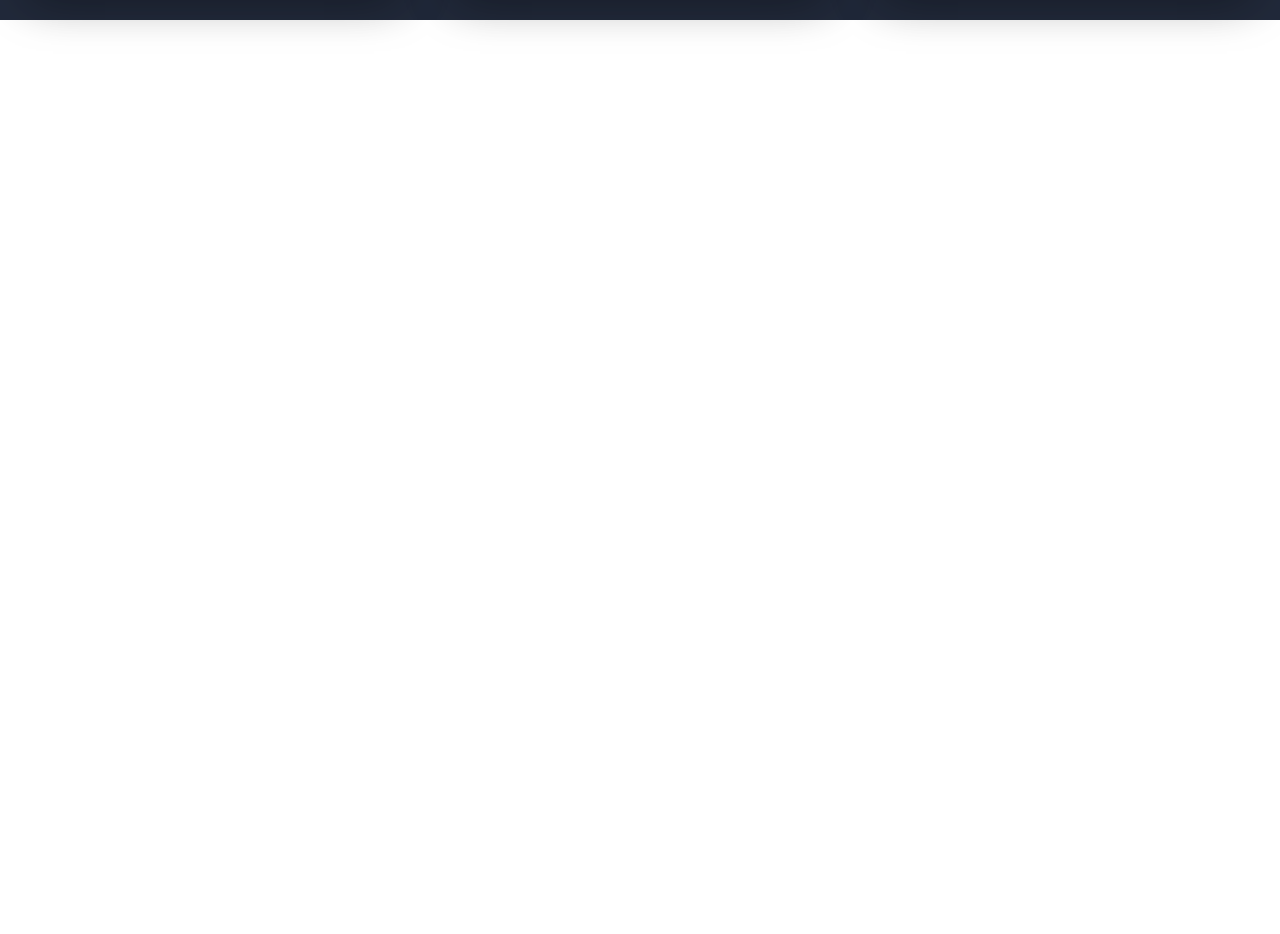
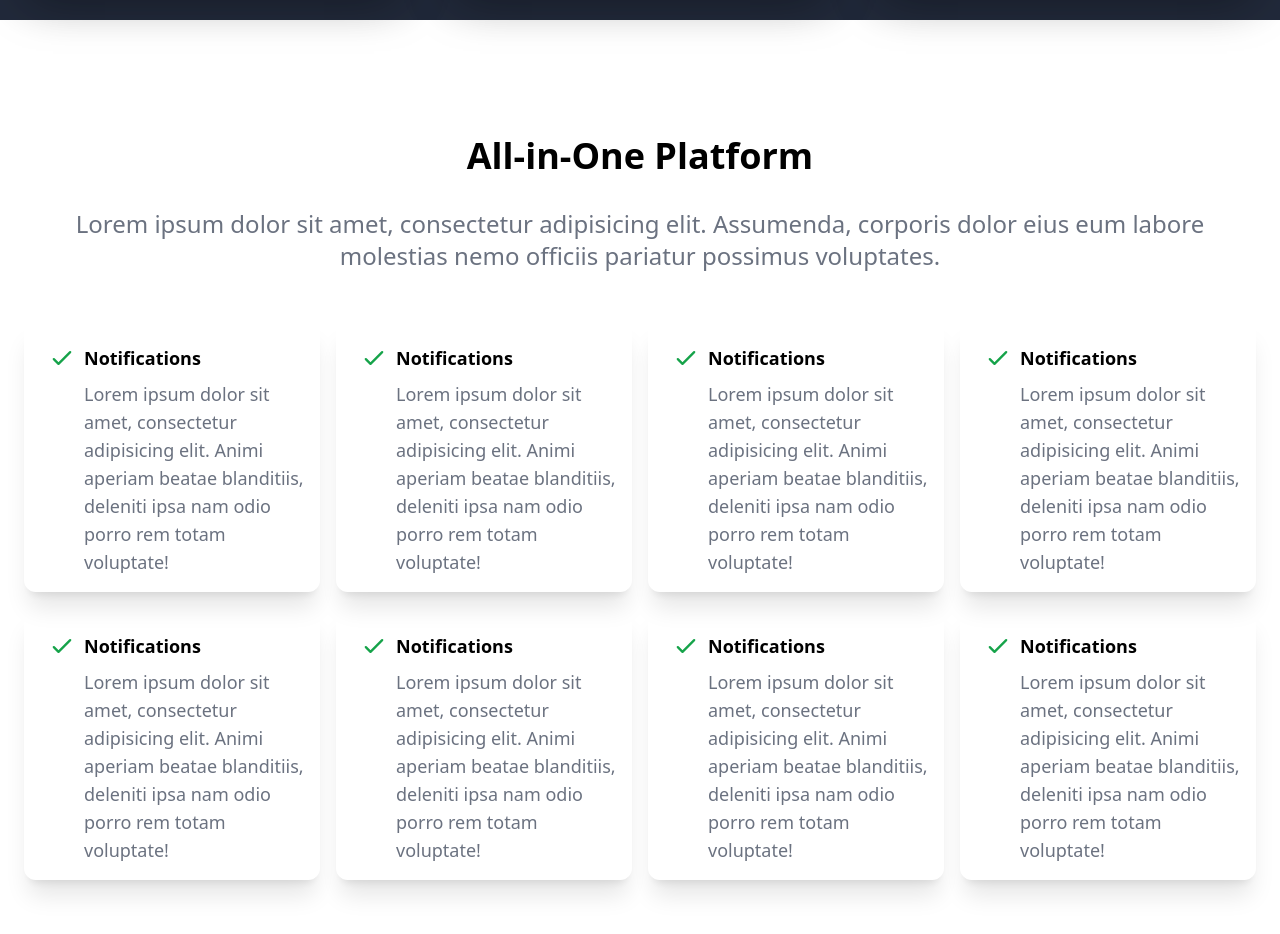
Before and after one commit to HermesZum/React-Tailwind-Cloud-Management, a React (Create React App) app in the folder cloud-management/: page / in a window 1280 px wide. Shown: the part 2020-2954 px from the top of the page. Before the commit the page ends 2140 px from the top, so only its background shows below. Built offline with nearby package versions, Linux system fonts and the light colour scheme; grey boxes are pictures that could not be loaded; the HTML template or start-up script is replaced by a standard one.

Commit message:
The AllInOne component has been created.

```diff
--- a/cloud-management/src/App.js
+++ b/cloud-management/src/App.js
@@ -2,6 +2,7 @@ import Navbar from "./components/Navbar";
 import Hero from "./components/Hero";
 import About from "./components/About";
 import Support from "./components/Support";
+import AllInOne from "./components/AllInOne";
 
 function App() {
   return (
@@ -10,6 +11,7 @@ function App() {
           <Hero/>
           <About/>
           <Support/>
+          <AllInOne/>
       </>
   );
 }
--- /dev/null
+++ b/cloud-management/src/components/AllInOne.jsx
@@ -0,0 +1,131 @@
+/* Importing the React library from the node_modules folder. */
+import React from 'react';
+/* Importing the CheckIcon from the heroicons package. */
+import { CheckIcon } from "@heroicons/react/outline";
+
+/**
+ * It returns the AllInOne component.
+ * @returns AllInOne component.
+ */
+const AllInOne = () => {
+    return (
+        <section className={ 'allInOneContainer' }>
+            <div className={ 'allInOneHeaderContainer' }>
+                <h2>All-in-One Platform</h2>
+                <p>
+                    Lorem ipsum dolor sit amet, consectetur adipisicing elit. Assumenda, corporis dolor eius eum labore
+                    molestias nemo officiis pariatur possimus voluptates.
+                </p>
+                <div className={ 'allInOneCards' }>
+
+                    <div className={ 'allInOneCard' }>
+                        <div>
+                            <CheckIcon className={ 'allInOneCardIcon' }/>
+                        </div>
+                        <div>
+                            <h3>Notifications</h3>
+                            <p>
+                                Lorem ipsum dolor sit amet, consectetur adipisicing elit. Animi aperiam beatae
+                                blanditiis, deleniti ipsa nam odio porro rem totam voluptate!
+                            </p>
+                        </div>
+                    </div>
+
+                    <div className={ 'allInOneCard' }>
+                        <div>
+                            <CheckIcon className={ 'allInOneCardIcon' }/>
+                        </div>
+                        <div>
+                            <h3>Notifications</h3>
+                            <p>
+                                Lorem ipsum dolor sit amet, consectetur adipisicing elit. Animi aperiam beatae
+                                blanditiis, deleniti ipsa nam odio porro rem totam voluptate!
+                            </p>
+                        </div>
+                    </div>
+
+                    <div className={ 'allInOneCard' }>
+                        <div>
+                            <CheckIcon className={ 'allInOneCardIcon' }/>
+                        </div>
+                        <div>
+                            <h3>Notifications</h3>
+                            <p>
+                                Lorem ipsum dolor sit amet, consectetur adipisicing elit. Animi aperiam beatae
+                                blanditiis, deleniti ipsa nam odio porro rem totam voluptate!
+                            </p>
+                        </div>
+                    </div>
+
+                    <div className={ 'allInOneCard' }>
+                        <div>
+                            <CheckIcon className={ 'allInOneCardIcon' }/>
+                        </div>
+                        <div>
+                            <h3>Notifications</h3>
+                            <p>
+                                Lorem ipsum dolor sit amet, consectetur adipisicing elit. Animi aperiam beatae
+                                blanditiis, deleniti ipsa nam odio porro rem totam voluptate!
+                            </p>
+                        </div>
+                    </div>
+
+                    <div className={ 'allInOneCard' }>
+                        <div>
+                            <CheckIcon className={ 'allInOneCardIcon' }/>
+                        </div>
+                        <div>
+                            <h3>Notifications</h3>
+                            <p>
+                                Lorem ipsum dolor sit amet, consectetur adipisicing elit. Animi aperiam beatae
+                                blanditiis, deleniti ipsa nam odio porro rem totam voluptate!
+                            </p>
+                        </div>
+                    </div>
+
+                    <div className={ 'allInOneCard' }>
+                        <div>
+                            <CheckIcon className={ 'allInOneCardIcon' }/>
+                        </div>
+                        <div>
+                            <h3>Notifications</h3>
+                            <p>
+                                Lorem ipsum dolor sit amet, consectetur adipisicing elit. Animi aperiam beatae
+                                blanditiis, deleniti ipsa nam odio porro rem totam voluptate!
+                            </p>
+                        </div>
+                    </div>
+
+                    <div className={ 'allInOneCard' }>
+                        <div>
+                            <CheckIcon className={ 'allInOneCardIcon' }/>
+                        </div>
+                        <div>
+                            <h3>Notifications</h3>
+                            <p>
+                                Lorem ipsum dolor sit amet, consectetur adipisicing elit. Animi aperiam beatae
+                                blanditiis, deleniti ipsa nam odio porro rem totam voluptate!
+                            </p>
+                        </div>
+                    </div>
+
+                    <div className={ 'allInOneCard' }>
+                        <div>
+                            <CheckIcon className={ 'allInOneCardIcon' }/>
+                        </div>
+                        <div>
+                            <h3>Notifications</h3>
+                            <p>
+                                Lorem ipsum dolor sit amet, consectetur adipisicing elit. Animi aperiam beatae
+                                blanditiis, deleniti ipsa nam odio porro rem totam voluptate!
+                            </p>
+                        </div>
+                    </div>
+
+                </div>
+            </div>
+        </section>
+    );
+};
+/* Exporting the component to be used in other files. */
+export default AllInOne;
--- a/cloud-management/src/index.css
+++ b/cloud-management/src/index.css
@@ -143,7 +143,7 @@ section {
 }
 
 .supportContainer {
-    @apply w-full h-screen mt-24;
+    @apply w-full mt-24;
 }
 
 .supportImageCover {
@@ -209,3 +209,39 @@ section {
 .supportCardLinkIcon {
     @apply w-5 ml-2 fill-current;
 }
+
+.allInOneContainer {
+    @apply w-full my-32;
+}
+
+.allInOneHeaderContainer {
+    @apply max-w-screen-xl mx-auto px-2;
+}
+
+.allInOneHeaderContainer h2 {
+    @apply text-4xl font-bold text-center;
+}
+
+.allInOneHeaderContainer p {
+    @apply text-2xl p-8 text-gray-500 text-center;
+}
+
+.allInOneCards {
+    @apply grid gap-4 p-4 sm:grid-cols-2 lg:grid-cols-4;
+}
+
+.allInOneCard {
+    @apply flex rounded-xl shadow-xl p-4;
+}
+
+.allInOneCardIcon {
+    @apply w-7 text-green-600 m-2;
+}
+
+.allInOneCard h3 {
+    @apply font-bold text-lg mt-2;
+}
+
+.allInOneCard p {
+    @apply text-lg text-left p-0 mt-2;
+}
```
